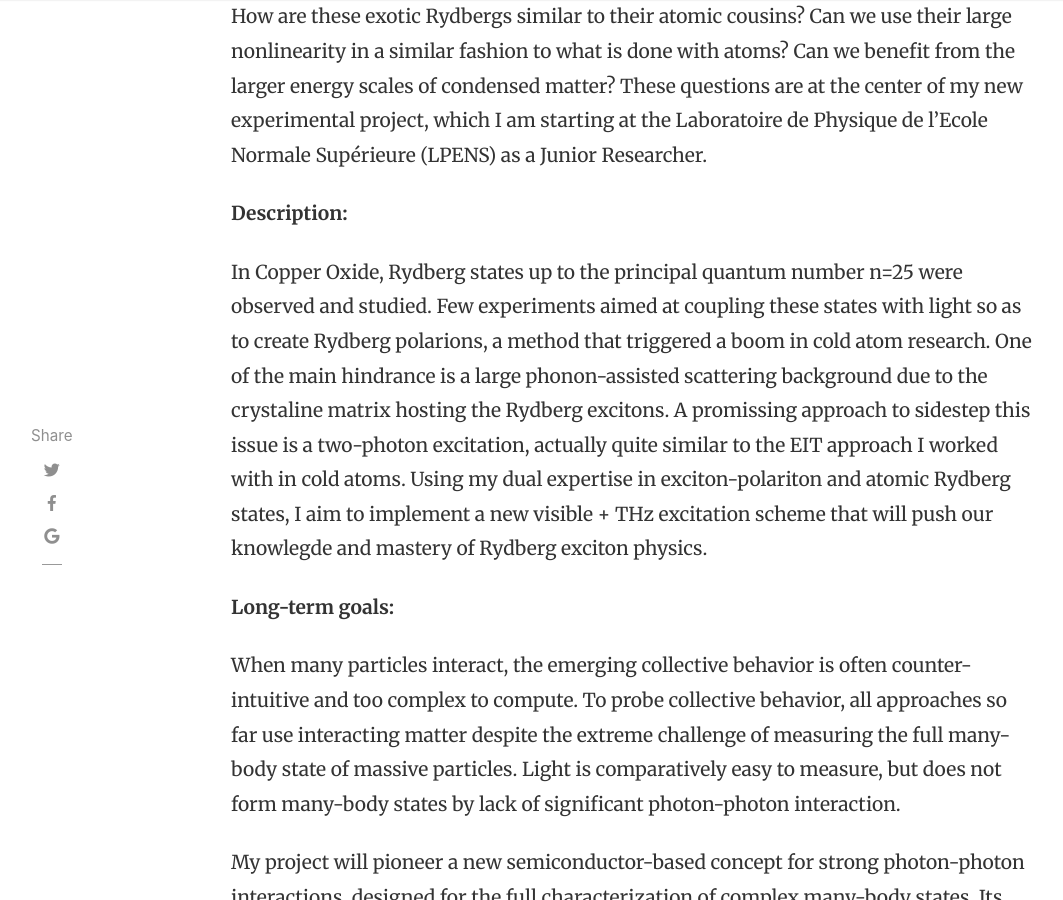
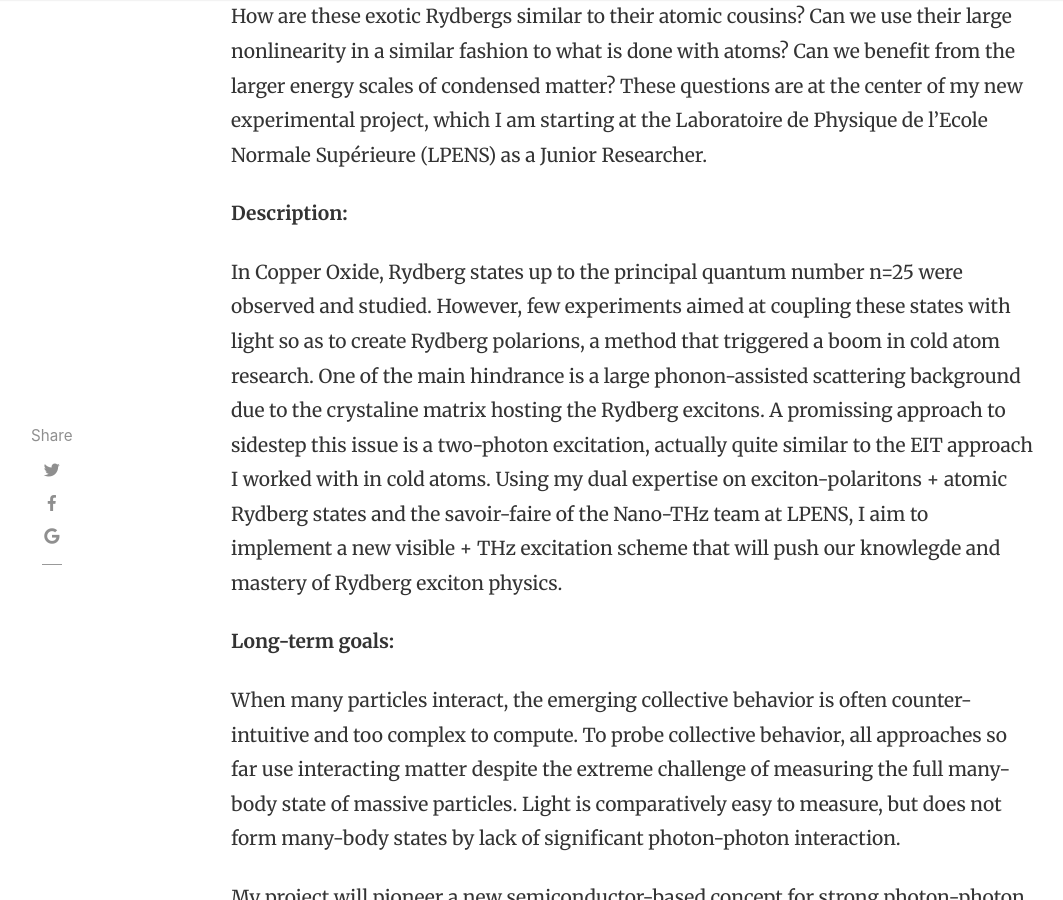
Before and after one commit to tboulier/tboulier.github.io, a Jekyll site: the page built from _posts/2020-09-01-Rydberg Exciton project.md, in a window 1280 px wide and 900 px high, scrolled down 1360 px. Shown: the whole window, without its empty margins (54-1117 px from the left). Built offline with Jekyll 4.4.1, drawn with Linux system fonts in a browser that asks for light colours; nearby versions of some CDN libraries; comment, search, counter and statistics services are not loaded.

Commit message:
Update 2020-09-01-Rydberg Exciton project.md

```diff
--- a/_posts/2020-09-01-Rydberg Exciton project.md
+++ b/_posts/2020-09-01-Rydberg Exciton project.md
@@ -19,9 +19,9 @@ How are these exotic Rydbergs similar to their atomic cousins? Can we use their
 
 __Description:__
 
-In Copper Oxide, Rydberg states up to the principal quantum number n=25 were observed and studied. Few experiments aimed at coupling these states with light so as to create Rydberg polarions, a method that triggered a boom in cold atom research.
+In Copper Oxide, Rydberg states up to the principal quantum number n=25 were observed and studied. However, few experiments aimed at coupling these states with light so as to create Rydberg polarions, a method that triggered a boom in cold atom research.
 One of the main hindrance is a large phonon-assisted scattering background due to the crystaline matrix hosting the Rydberg excitons. A promissing approach to sidestep this issue is a two-photon excitation, actually quite similar to the EIT approach I worked with in cold atoms.
-Using my dual expertise in exciton-polariton and atomic Rydberg states, I aim to implement a new visible + THz excitation scheme that will push our knowlegde and mastery of Rydberg exciton physics.
+Using my dual expertise on exciton-polaritons + atomic Rydberg states and the savoir-faire of the Nano-THz team at LPENS, I aim to implement a new visible + THz excitation scheme that will push our knowlegde and mastery of Rydberg exciton physics.
 
 __Long-term goals:__
 
```
